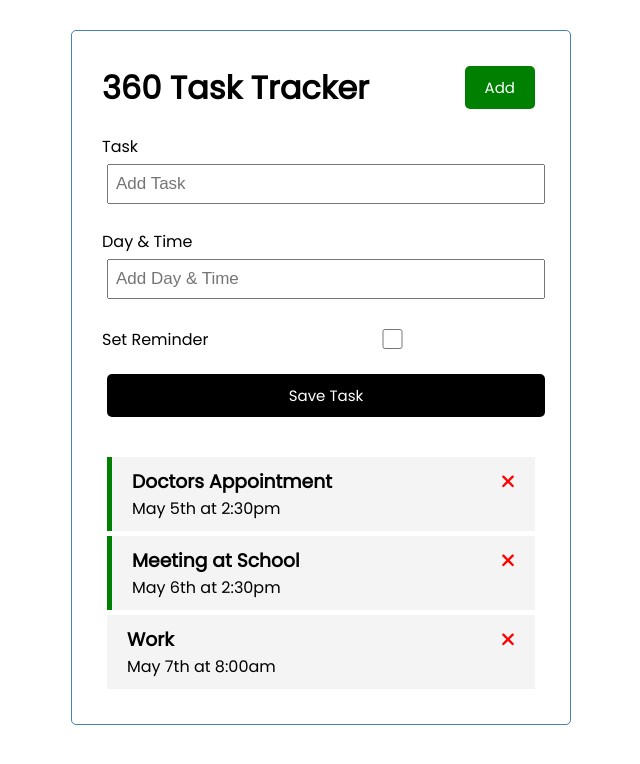
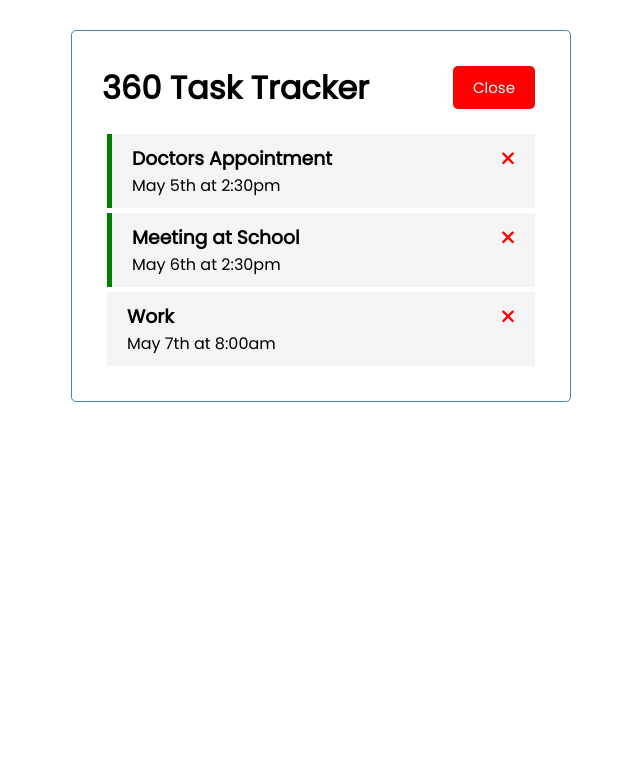
Before and after one commit to spencercreer/three-sixty-angular, an Angular app: page / in a window 1280 px wide. Shown: the top 764 px of the page, without its empty margins (319-959 px from the left). Built offline with nearby package versions, Linux system fonts and the light colour scheme; data requests are answered from the project's data file.

Commit message:
uiService

```diff
--- a/src/app/components/add-task/add-task.component.html
+++ b/src/app/components/add-task/add-task.component.html
@@ -1,4 +1,4 @@
-<form class="add-form" (ngSubmit)="onSubmit()">
+<form *ngIf="showAddTask" class="add-form" (ngSubmit)="onSubmit()">
     <div class="form-control">
         <label for="text">Task</label>
         <input type="text" name="text" [(ngModel)]="text" id="text" placeholder="Add Task" />
--- a/src/app/components/add-task/add-task.component.ts
+++ b/src/app/components/add-task/add-task.component.ts
@@ -1,5 +1,7 @@
 import { Component, OnInit, Output, EventEmitter } from '@angular/core';
-import { Task } from '../../Task'
+import { UiService } from 'src/app/services/ui.service';
+import { Subscription } from 'rxjs';
+import { Task } from '../../Task';
 
 @Component({
   selector: 'app-add-task',
@@ -11,8 +13,12 @@
   text: string;
   day: string;
   reminder: boolean = false;
+  showAddTask: boolean;
+  subscription: Subscription;
 
-  constructor() { }
+  constructor(private uiService: UiService) {
+    this.subscription = this.uiService.onToggle().subscribe((value) => (this.showAddTask = value))
+  }
 
   ngOnInit(): void {}
 
--- a/src/app/components/header/header.component.html
+++ b/src/app/components/header/header.component.html
@@ -1,4 +1,8 @@
 <header>
     <h1>{{ title }}</h1>
-    <app-button color="green" text="Add" (btnClick)="toggleAddTask()"></app-button>
+    <app-button
+        color="{{ showAddTask ? 'red' : 'green' }}"
+        text="{{ showAddTask ? 'Close' : 'Add' }}"
+        (btnClick)="toggleAddTask()">
+    </app-button>
 </header>
--- a/src/app/components/header/header.component.ts
+++ b/src/app/components/header/header.component.ts
@@ -1,4 +1,6 @@
 import { Component, OnInit } from '@angular/core';
+import { UiService } from 'src/app/services/ui.service';
+import { Subscription } from 'rxjs';
 
 @Component({
   selector: 'app-header',
@@ -7,13 +9,17 @@
 })
 export class HeaderComponent implements OnInit {
   title: string = '360 Task Tracker';
+  showAddTask: boolean = true;
+  subscription: Subscription;
 
-  constructor() { }
+  constructor(private uiService: UiService) {
+    this.subscription = this.uiService.onToggle().subscribe((value) => (this.showAddTask = value))
+  }
 
   ngOnInit(): void {}
 
   toggleAddTask() {
-    console.log('toggle')
+    this.uiService.toggleAddTask();
   }
 
 }
--- /dev/null
+++ b/src/app/services/ui.service.ts
@@ -0,0 +1,21 @@
+import { Injectable } from '@angular/core';
+import { Observable, Subject } from 'rxjs';
+
+@Injectable({
+  providedIn: 'root'
+})
+export class UiService {
+  private showAddTask: boolean = false;
+  private subject = new Subject<any>();
+
+  constructor() { }
+
+  toggleAddTask(): void {
+    this.showAddTask = !this.showAddTask;
+    this.subject.next(this.showAddTask)
+  }
+
+  onToggle(): Observable<any> {
+    return this.subject.asObservable();
+  }
+}
```
Also changed, not shown: 1 other file (tests, documents, lock files or other folders).
